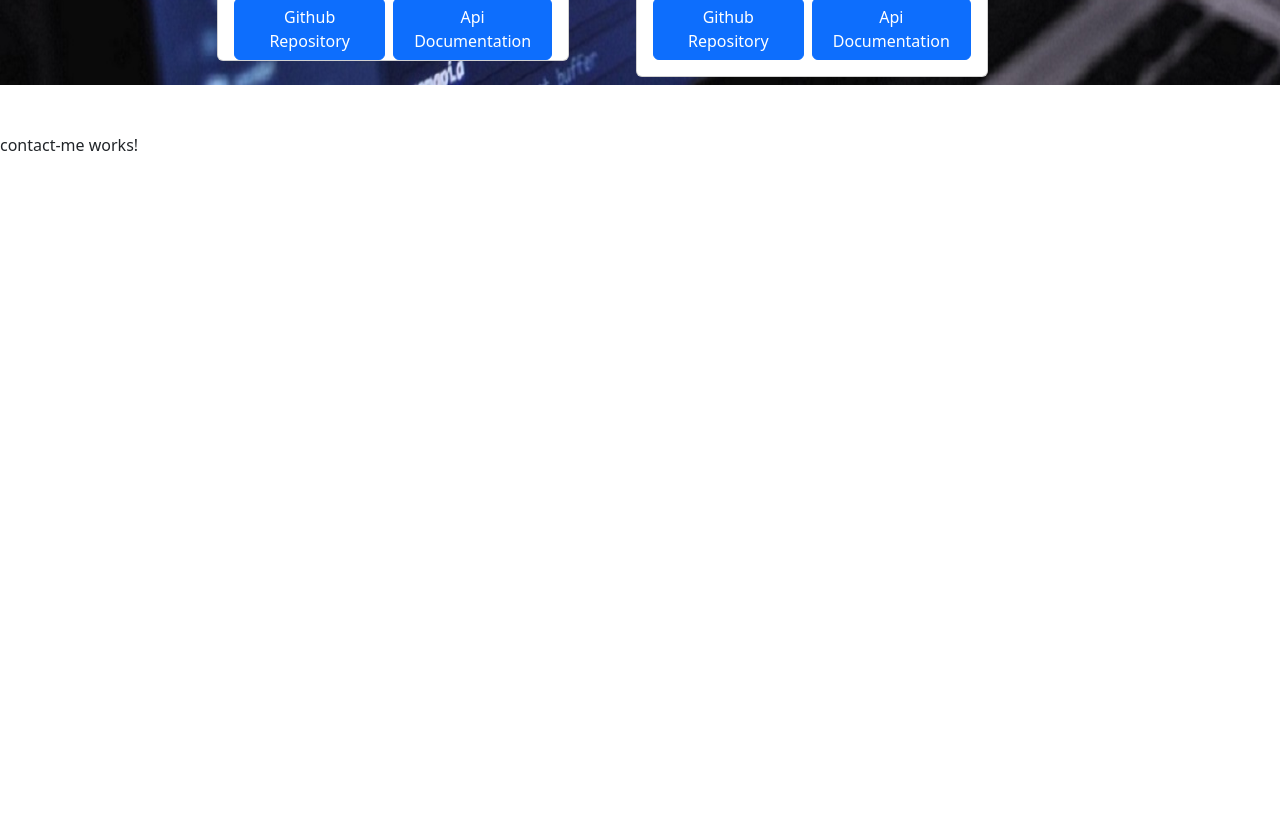
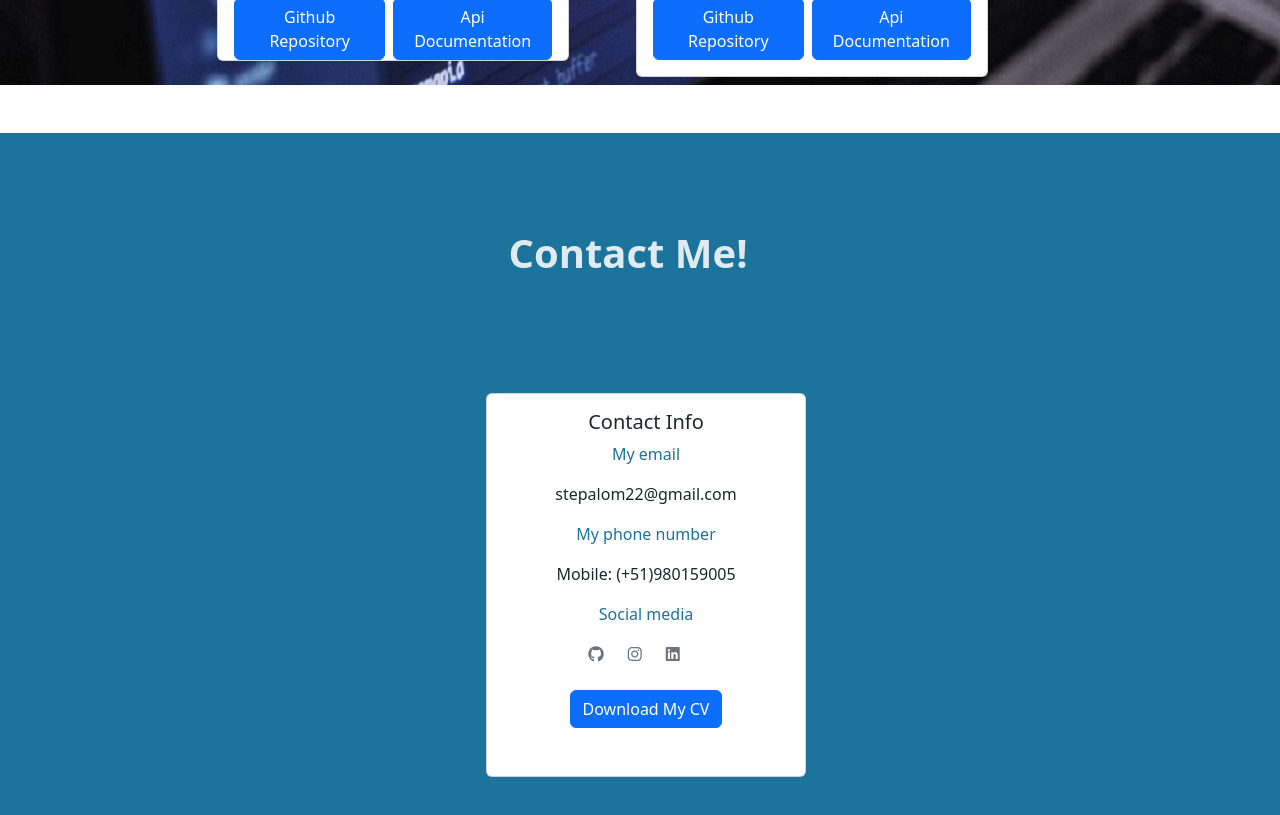
Before and after one commit to Stepalom77/new-portfolio, an Angular app: page / in a window 1280 px wide. Shown: the part 2820-3635 px from the top of the page. Before the commit the page ends 2993 px from the top, so only its background shows below. Built offline with nearby package versions, Linux system fonts and the light colour scheme.

Commit message:
contactMe component done

```diff
--- a/src/app/home/contact-me/contact-me.component.css
+++ b/src/app/home/contact-me/contact-me.component.css
@@ -0,0 +1,15 @@
+#contact-conatiner {
+  min-height: 100vh;
+  margin: 0;
+  flex-direction: row;
+  background-color: #1c739c;
+}
+
+#contact-info {
+  color: #1c739c;
+}
+
+#contact-title {
+  color: rgba(255, 255, 255, 0.86);
+  font-weight: 600;
+}
--- a/src/app/home/contact-me/contact-me.component.html
+++ b/src/app/home/contact-me/contact-me.component.html
@@ -1 +1,27 @@
-<p>contact-me works!</p>
+<div class="container-fluid mt-lg-auto row" id="contact-conatiner">
+  <div class="row d-flex justify-content-center mt-5">
+    <div class="col-md-5 text-center mt-5" >
+      <h1 id="contact-title">Contact Me!</h1>
+    </div>
+  </div>
+  <div class="row d-flex justify-content-center mb-5">
+    <div class="col-md-3 text-center">
+      <div class="card" style="width: 20rem; height: 24rem;">
+        <div class="card-body">
+          <h5 class="card-title">Contact Info</h5>
+          <p id="contact-info" class="card-text">My email</p>
+          <p class="card-text">stepalom22@gmail.com</p>
+          <p id="contact-info" class="card-text">My phone number</p>
+          <p class="card-text">Mobile: (+51)980159005</p>
+          <p id="contact-info" class="card-text">Social media</p>
+          <div class="col mb-4">
+            <a href="https://github.com/Stepalom77" target="_blank" class="me-4 link-secondary"><i class="fa-brands fa-github"></i></a>
+            <a href="https://www.instagram.com/stephanopalominomadueno/" class="me-4 link-secondary" target="_blank"><i class="fa-brands fa-instagram"></i></a>
+            <a href="https://www.linkedin.com/in/stephanopalomino/" class="me-4 link-secondary" target="_blank"><i class="fa-brands fa-linkedin"></i></a>
+          </div>
+            <a href="../../../assets/docs/Stephano_Palomino_Curriculum_vitae.pdf" class="btn btn-primary" target="_blank" download>Download My CV</a>
+        </div>
+      </div>
+    </div>
+  </div>
+</div>
--- a/src/app/navbar/navbar.component.html
+++ b/src/app/navbar/navbar.component.html
@@ -1,6 +1,6 @@
 <nav class="navbar navbar-expand-lg sticky-top" id="header">
   <div class="container-fluid">
-    <a class="navbar-brand" (click)="ScrollIntoView('#home')" id="header-link">
+    <a class="navbar-brand" (click)="ScrollIntoView('#home')" id="header-link" style="cursor: pointer;">
       Home
     </a>
     <button class="navbar-toggler" type="button" data-bs-toggle="collapse" data-bs-target="#navbarNav" aria-controls="navbarNav" aria-expanded="false" aria-label="Toggle navigation" (click)="collapsed = !collapsed">
@@ -9,13 +9,13 @@
     <div class="collapse navbar-collapse" id="navbarNav" [class.collapse]="collapsed" (window:resize)="collapsed = true">
       <ul class="navbar-nav me-auto mb-2 mb-lg-0">
         <li class="nav-item" routerLinkActive="active">
-          <a class="nav-link" aria-current="page" (click)="ScrollIntoView('#about')" id="header-link">About Me</a>
+          <a class="nav-link" aria-current="page" (click)="ScrollIntoView('#about')" id="header-link" style="cursor: pointer;">About Me</a>
         </li>
         <li class="nav-item" routerLinkActive="active">
-          <a class="nav-link" (click)="ScrollIntoView('#projects')" id="header-link">My Projects</a>
+          <a class="nav-link" (click)="ScrollIntoView('#projects')" id="header-link" style="cursor: pointer;">My Projects</a>
         </li>
         <li class="nav-item" routerLinkActive="active">
-          <a class="nav-link" (click)="ScrollIntoView('#contact')" id="header-link">Contact Me</a>
+          <a class="nav-link" (click)="ScrollIntoView('#contact')" id="header-link" style="cursor: pointer;">Contact Me</a>
         </li>
       </ul>
     </div>
--- a/src/index.html
+++ b/src/index.html
@@ -6,6 +6,7 @@
   <meta name="description" content="Portfolio of Stephano Palomino">
   <base href="/">
   <meta name="viewport" content="width=device-width, initial-scale=1">
+  <script defer src="https://kit.fontawesome.com/1fa4268026.js" crossorigin="anonymous"></script>
 </head>
 <body>
   <app-root></app-root>
```
